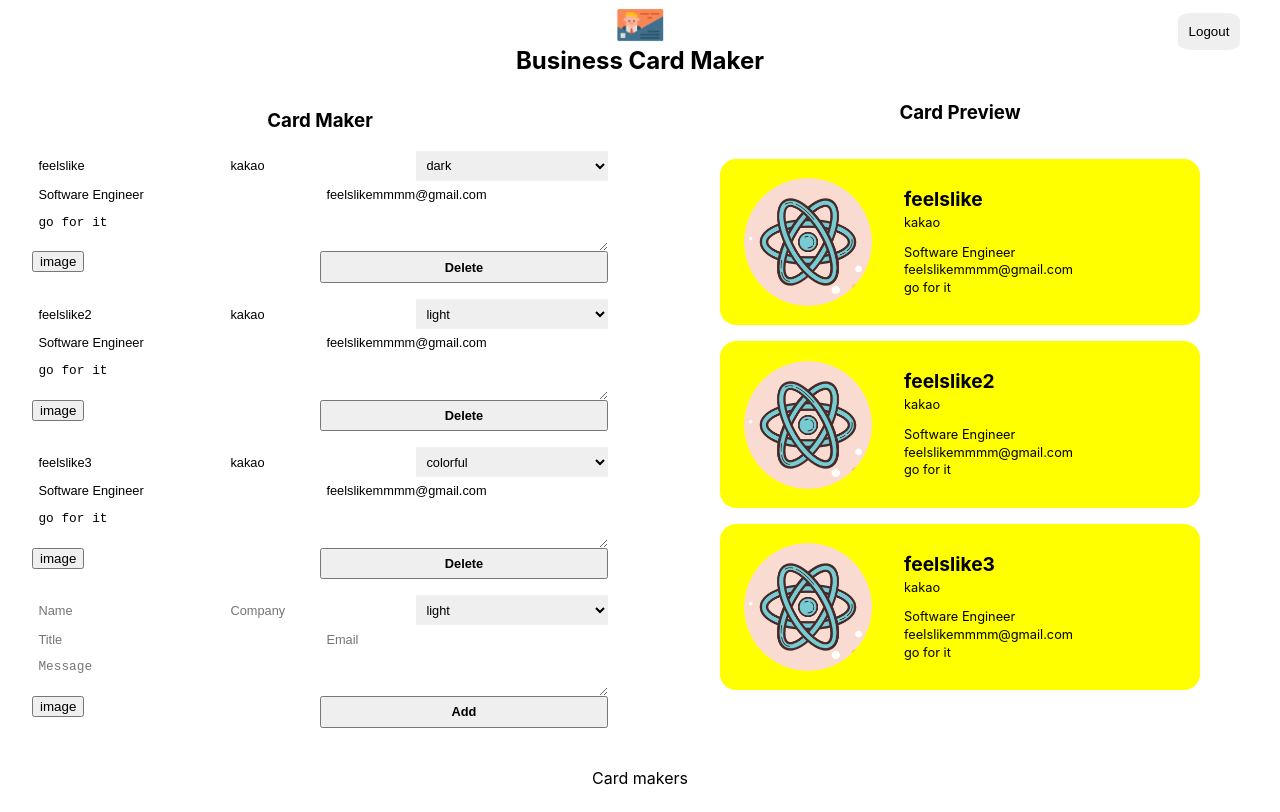
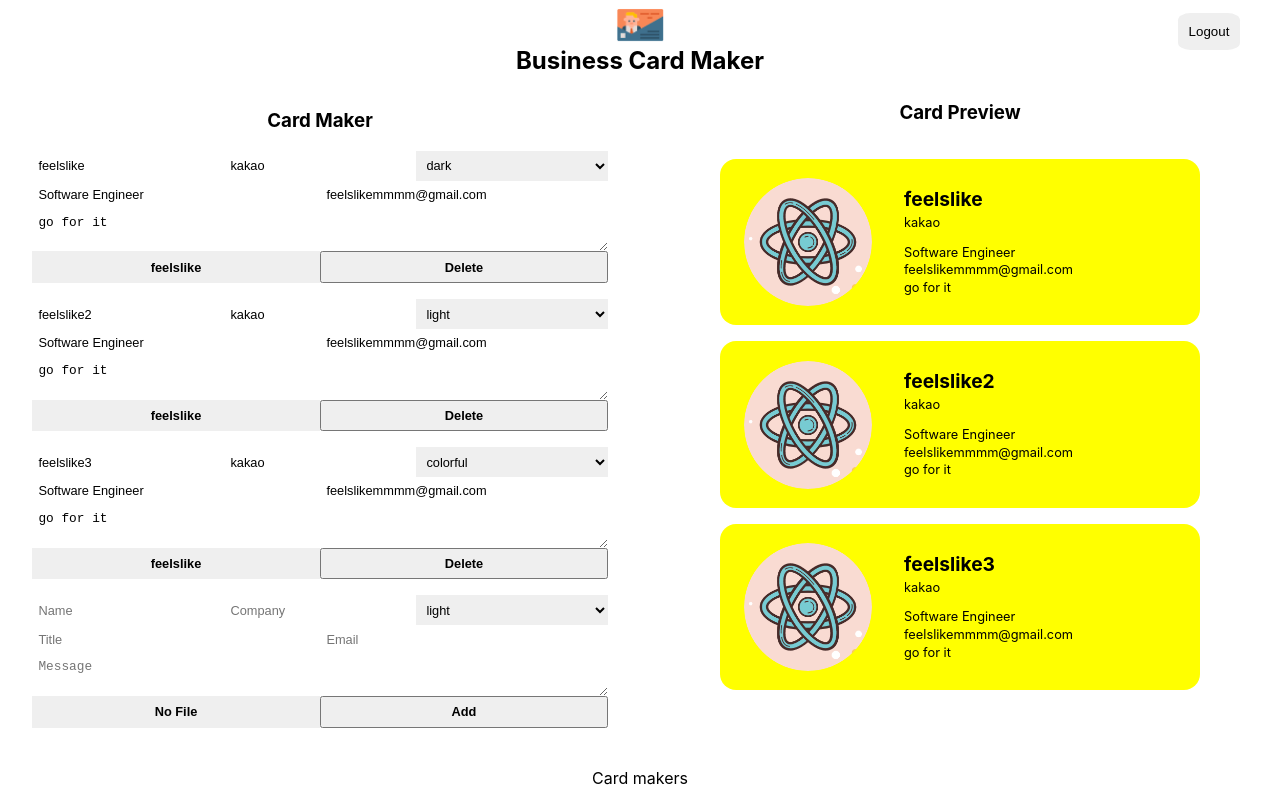
Before and after one commit to feelslikemmmm/card-maker, a React (Create React App) app: page /maker in a window 1280 px wide. Built offline with nearby package versions, Linux system fonts and the light colour scheme; no server answers; sample sign-in values are in the browser's storage.

Commit message:
handle image uploader

```diff
--- a/src/app.jsx
+++ b/src/app.jsx
@@ -4,7 +4,7 @@
 import Login from './components/login/login';
 import Maker from './components/maker/maker';
 
-function App({ authService }) {
+function App({ FileInput, authService }) {
   return (
     <div className={styles.app}>
       <BrowserRouter>
@@ -13,7 +13,7 @@
             <Login authService={authService} />
           </Route>
           <Route path="/maker">
-            <Maker authService={authService} />
+            <Maker FileInput={FileInput} authService={authService} />
           </Route>
         </Switch>
       </BrowserRouter>
--- a/src/components/card_add_form/card_add_form.jsx
+++ b/src/components/card_add_form/card_add_form.jsx
@@ -1,8 +1,8 @@
-import React, { useRef } from 'react';
+import React, { useRef, useState } from 'react';
 import styles from './card_add_form.module.css';
 import Button from '../button/button';
-import ImageFileInput from '../image_file_input/image_file_input';
-const CardAddForm = ({ onAdd }) => {
+
+const CardAddForm = ({ FileInput, onAdd }) => {
   const formRef = useRef();
   const nameRef = useRef();
   const companyRef = useRef();
@@ -10,6 +10,15 @@
   const titleRef = useRef();
   const emailRef = useRef();
   const messageRef = useRef();
+  const [file, setFile] = useState({ fileName: null, fileURL: null });
+
+  const onFileChange = file => {
+    setFile({
+      fileName: file.name,
+      fileURL: file.url,
+    });
+  };
+
   const onSubmit = (event) => {
     event.preventDefault();
     const card = {
@@ -20,10 +29,11 @@
       title: titleRef.current.value || '',
       email: emailRef.current.value || '',
       message: messageRef.current.value || '',
-      fileName: '',
-      fileURL: '',
+      fileName: file.fileName || '',
+      fileURL: file.fileURL || '',
     };
     formRef.current.reset();
+    setFile({ fileName: null, fileURL: null });
     onAdd(card);
   };
   return (
@@ -39,7 +49,7 @@
       <input ref={emailRef} className={styles.input} type="text" name="email" placeholder='Email' />
       <textarea ref={messageRef} className={styles.textarea} name="message" placeholder='Message'></textarea>
       <div className={styles.fileInput}>
-        <ImageFileInput />
+        <FileInput name={file.fileName} onFileChange={onFileChange} />
       </div>
       <Button name='Add' onClick={onSubmit} />
     </form>
--- a/src/components/card_edit_form/card_edit_form.jsx
+++ b/src/components/card_edit_form/card_edit_form.jsx
@@ -1,9 +1,18 @@
 import React from 'react';
 import styles from './card_edit_form.module.css';
 import Button from '../button/button';
-import ImageFileInput from '../image_file_input/image_file_input';
-const CardEditForm = ({ card, updateCard, deleteCard }) => {
+
+const CardEditForm = ({ FileInput, card, updateCard, deleteCard }) => {
   const { name, company, title, email, message, theme, fileName, fileURL } = card;
+
+  const onFileChange = file => {
+    updateCard({
+      ...card,
+      fileName: file.name,
+      fileURL: file.url,
+    })
+  }
+
   const onChange = (event) => {
     if (event.currentTarget == null) {
       return;
@@ -63,7 +72,7 @@
         onChange={onChange}
       />
       <div className={styles.fileInput}>
-        <ImageFileInput />
+        <FileInput name={fileName} onFileChange={onFileChange} />
       </div>
       <Button name='Delete' onClick={onSubmit} />
     </form>
--- a/src/components/editor/editor.jsx
+++ b/src/components/editor/editor.jsx
@@ -2,15 +2,21 @@
 import styles from './editor.module.css';
 import CardEditForm from '../card_edit_form/card_edit_form';
 import CardAddForm from '../card_add_form/card_add_form';
-const Editor = ({ cards, addCard, updateCard, deleteCard }) => (
+const Editor = ({ FileInput, cards, addCard, updateCard, deleteCard }) => (
   <section className={styles.editor}>
     <h1 className={styles.title}>Card Maker</h1>
     {
       Object.keys(cards).map(key => (
-        <CardEditForm key={key} card={cards[key]} updateCard={updateCard} deleteCard={deleteCard} />
+        <CardEditForm
+          key={key}
+          FileInput={FileInput}
+          card={cards[key]}
+          updateCard={updateCard}
+          deleteCard={deleteCard}
+        />
       ))
     }
-    <CardAddForm onAdd={addCard} />
+    <CardAddForm FileInput={FileInput} onAdd={addCard} />
   </section>
 );
 
--- a/src/components/image_file_input/image_file_input.jsx
+++ b/src/components/image_file_input/image_file_input.jsx
@@ -1,5 +1,35 @@
-import React from 'react';
+import React, { useRef } from 'react';
 import styles from './image_file_input.module.css';
-const ImageFileInput = (props) => <button>image</button>;
+const ImageFileInput = ({ imageUploader, name, onFileChange }) => {
+  const inputRef = useRef();
+  const onButtonClick = (event) => {
+    event.preventDefault();
+    inputRef.current.click();
+  };
+  const onChange = async event => {
+    console.log(event.target.files[0]);
+    const uploaded = await imageUploader.upload(event.target.files[0]);
+    console.log(uploaded);
+    onFileChange({
+      name: uploaded.original_filename,
+      url: uploaded.url
+    })
+  }
+  return (
+    <div className={styles.container}>
+      <input
+        ref={inputRef}
+        className={styles.input}
+        type="file"
+        accept="image/*"
+        name="file"
+        onChange={onChange}
+      />
+      <button className={styles.button} onClick={onButtonClick}>
+        {name || 'No File'}
+      </button>
+    </div>
+  )
+};
 
 export default ImageFileInput;
--- a/src/components/image_file_input/image_file_input.module.css
+++ b/src/components/image_file_input/image_file_input.module.css
@@ -0,0 +1,24 @@
+@value makerLightGrey from '../../common/color.css';
+.container {
+  width: 100%;
+  height: 100%;
+  display: flex;
+}
+
+.input {
+  display: none;
+}
+
+.button {
+  width: 100%;
+  background-color: makerLightGrey;
+  font-weight: bold;
+  cursor: pointer;
+  border: 0;
+  outline: 0;
+  font-size: 0.8rem;
+}
+
+.button:hover {
+  opacity: 0.8;
+}
--- a/src/components/maker/maker.jsx
+++ b/src/components/maker/maker.jsx
@@ -5,7 +5,7 @@
 import { useHistory } from 'react-router-dom';
 import Editor from '../editor/editor';
 import Preview from '../preview/preview';
-const Maker = ({ authService }) => {
+const Maker = ({ FileInput, authService }) => {
   const [cards, setCards] = useState({
     '1': {
       id: '1',
@@ -76,7 +76,12 @@
     <section className={styles.maker}>
       <Header onLogout={onLogout} />
       <div className={styles.container}>
-        <Editor cards={cards} addCard={createOrUpdateCard} updateCard={createOrUpdateCard} deleteCard={deleteCard} />
+        <Editor
+          FileInput={FileInput}
+          cards={cards}
+          addCard={createOrUpdateCard}
+          updateCard={createOrUpdateCard}
+          deleteCard={deleteCard} />
         <Preview cards={cards} />
       </div>
       <Footer />
--- a/src/index.js
+++ b/src/index.js
@@ -3,11 +3,17 @@
 import './index.module.css';
 import App from './app';
 import AuthService from './service/auth_service';
+import ImageUploader from './service/image_uploader';
+import ImageFileInput from './components/image_file_input/image_file_input';
 
 const authService = new AuthService();
+const imageUploader = new ImageUploader();
+const FileInput = props => (
+  <ImageFileInput {...props} imageUploader={imageUploader} />
+);
 ReactDOM.render(
   <React.StrictMode>
-    <App authService={authService} />
+    <App authService={authService} FileInput={FileInput} />
   </React.StrictMode>,
   document.getElementById('root')
 );
--- /dev/null
+++ b/src/service/image_uploader.js
@@ -0,0 +1,17 @@
+class ImageUploader {
+  async upload(file) {
+    const data = new FormData();
+    data.append('file', file);
+    data.append('upload_preset', 'pdzaoz52');
+    const result = await fetch(
+      'https://api.cloudinary.com/v1_1/drqni4rhj/upload',
+      {
+        method: 'POST',
+        body: data,
+      }
+    );
+    return await result.json();
+  }
+}
+
+export default ImageUploader;
```
